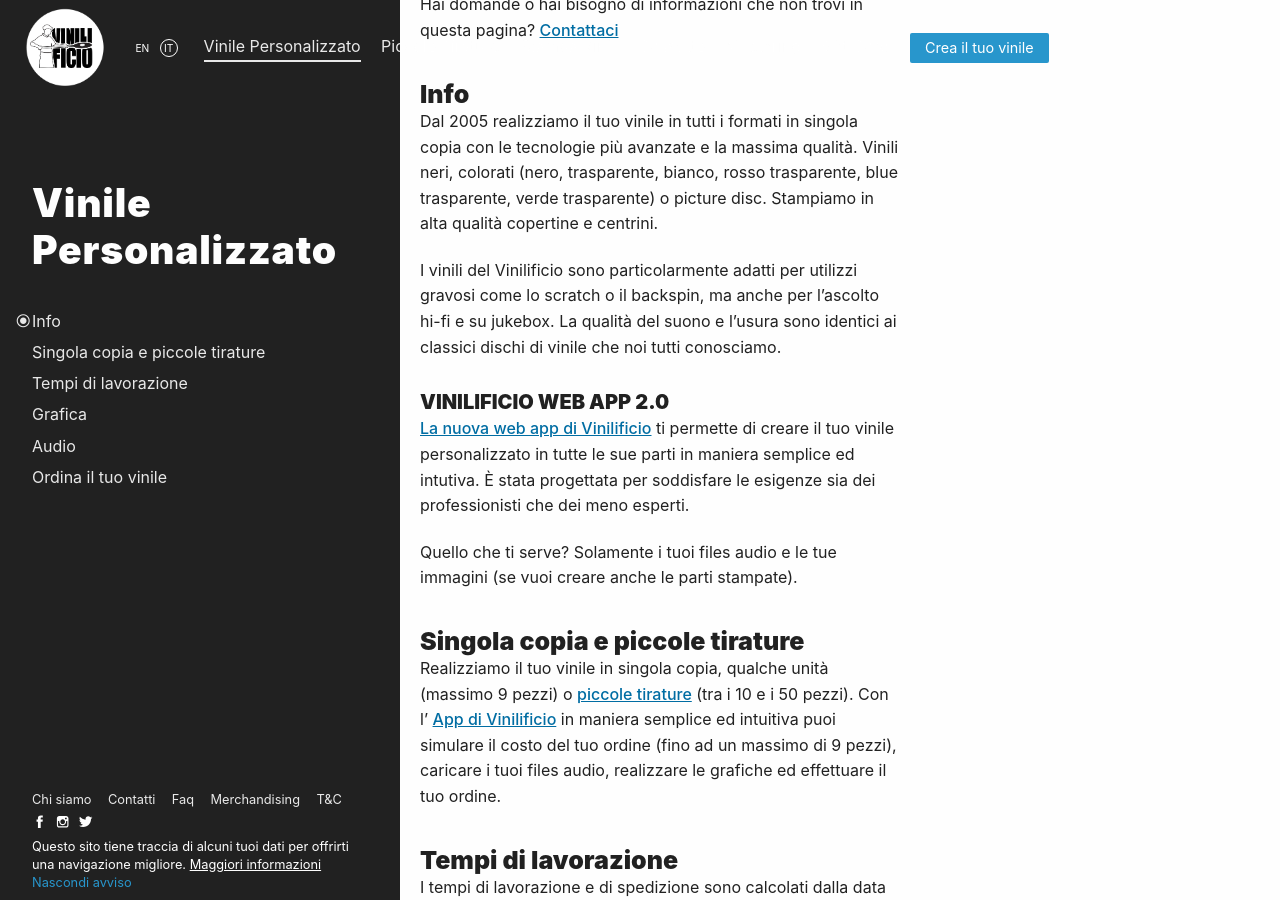
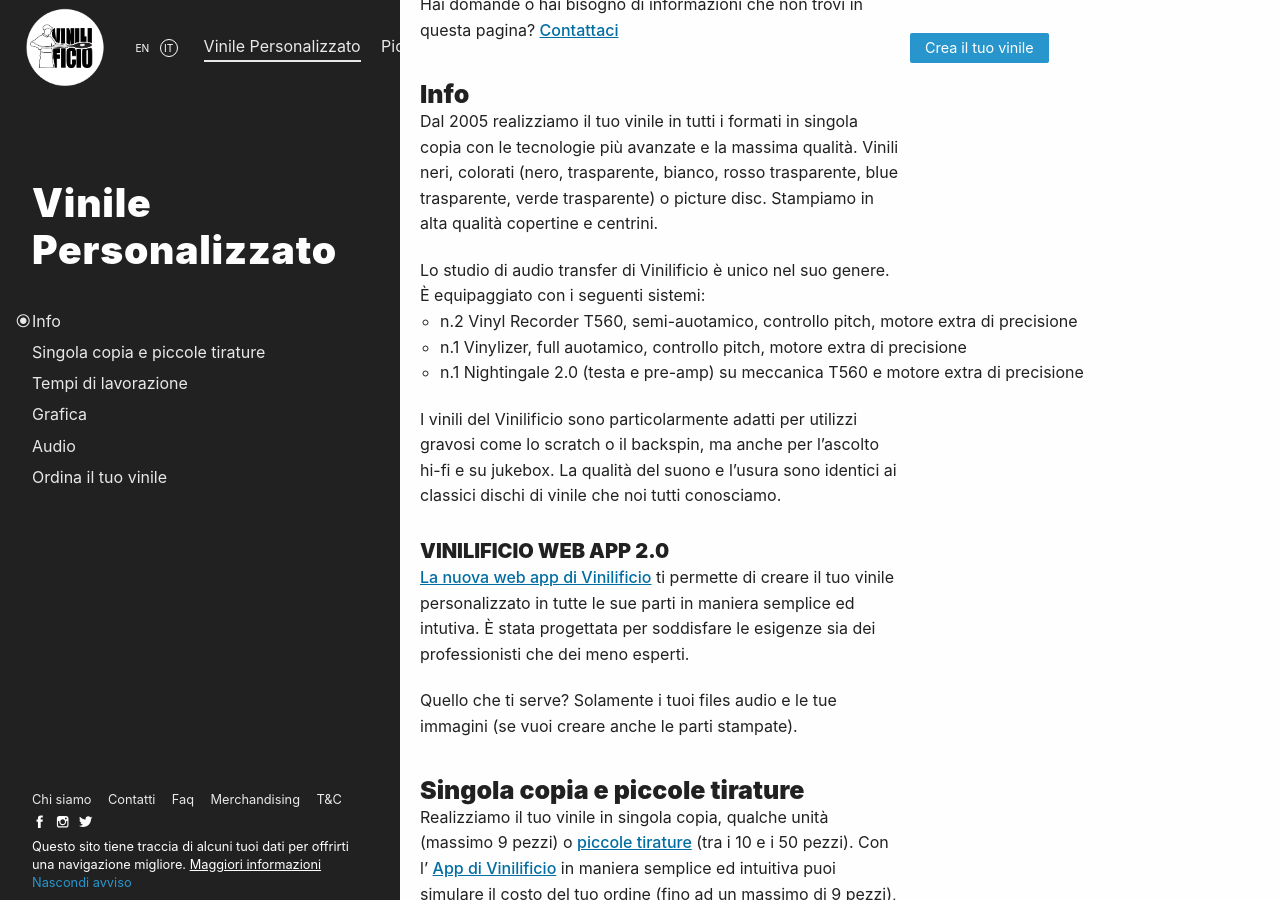
Before and after one commit to Vinilificio/vinilificio.com, a Jekyll site: the page built from _pages/copia-singola.md, in a window 1280 px wide and 900 px high, scrolled down 905 px. Built offline with Jekyll 4.4.1, drawn with Linux system fonts in a browser that asks for light colours; nearby versions of some CDN libraries; comment, search, counter and statistics services are not loaded.

Commit message:
Update copia-singola.md

```diff
--- a/_pages/copia-singola.md
+++ b/_pages/copia-singola.md
@@ -36,6 +36,13 @@
 
 ### Info
 Dal 2005 realizziamo il tuo vinile in tutti i formati in singola copia con le tecnologie più avanzate e la massima qualità. Vinili neri, colorati (nero, trasparente, bianco, rosso trasparente, blue trasparente, verde trasparente) o picture disc. Stampiamo in alta qualità copertine e centrini.
+
+Lo studio di audio transfer di Vinilificio è unico nel suo genere. È equipaggiato con i seguenti sistemi:
+
+* n.2 Vinyl Recorder T560, semi-auotamico, controllo pitch, motore extra di precisione
+* n.1 Vinylizer, full auotamico, controllo pitch, motore extra di precisione
+* n.1 Nightingale 2.0 (testa e pre-amp) su meccanica T560 e motore extra di precisione
+
 
 I vinili del Vinilificio sono particolarmente adatti per utilizzi gravosi come lo scratch o il backspin, ma anche per l’ascolto hi-fi e su jukebox. La qualità del suono e l’usura sono identici ai classici dischi di vinile che noi tutti conosciamo.
 
```
